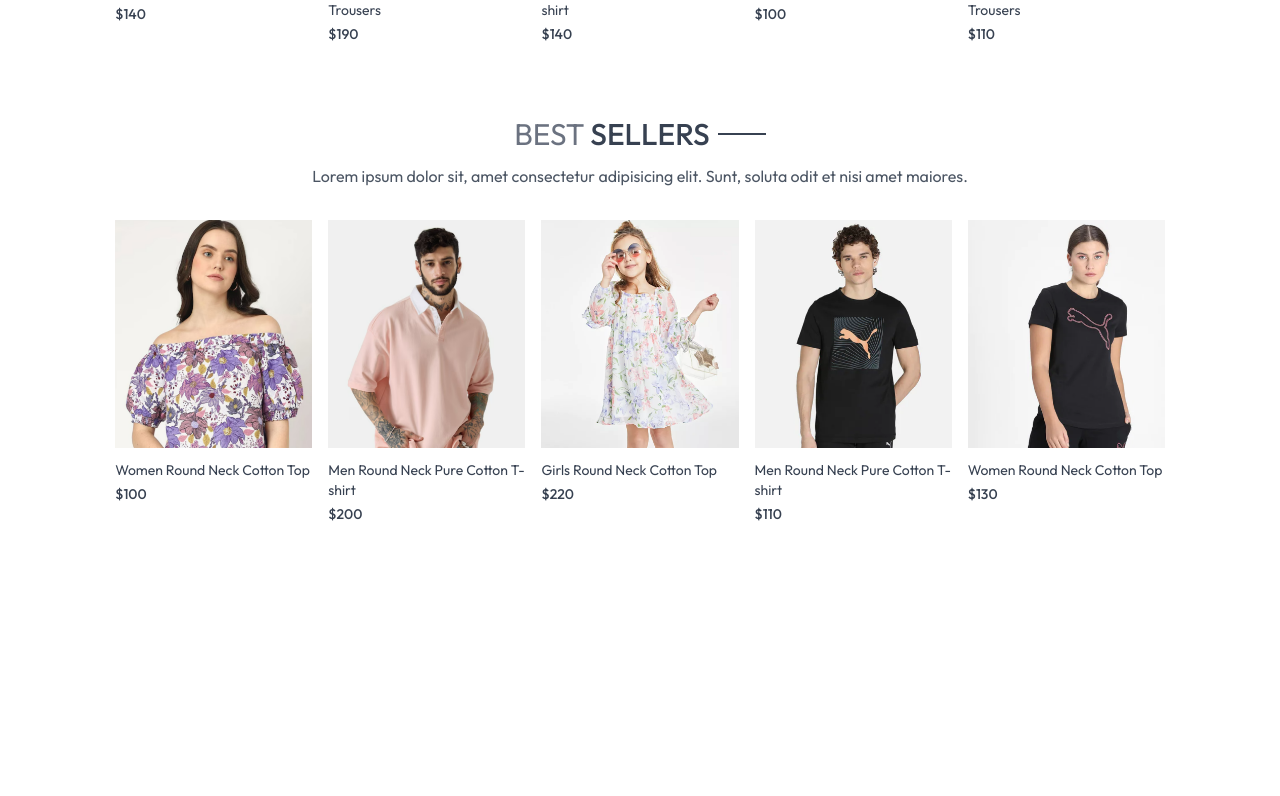
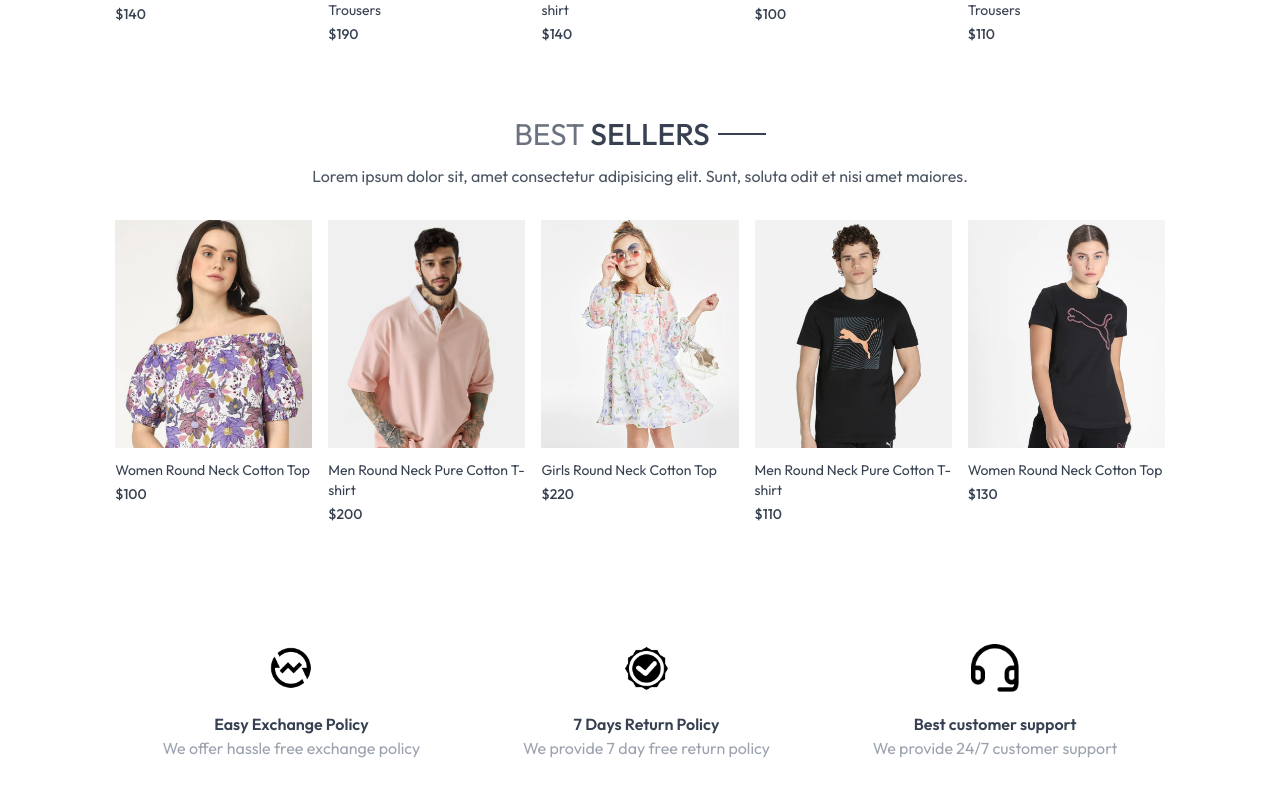
Before and after one commit to leowu0329/mernEcommerce, a React (Vite) app in the folder frontend/: page / in a window 1280 px wide. Shown: the part 1265-2061 px from the top of the page. Before the commit the page ends 1829 px from the top, so only its background shows below. Built offline with nearby package versions, Linux system fonts and the light colour scheme.

Commit message:
created ourpolicy component + add another feature

```diff
--- /dev/null
+++ b/frontend/src/components/OurPolicy.jsx
@@ -0,0 +1,35 @@
+import { assets } from '../assets/assets';
+
+const OurPolicy = () => {
+  return (
+    <div className="flex flex-col sm:flex-row justify-around gap-12 sm:gap-2 text-center py-20 text-xs sm:text-sm md:text-base text-gray-700">
+      <div>
+        <img
+          src={assets.exchange_icon}
+          alt="icon"
+          className="w-12 m-auto mb-5"
+        />
+        <p className="font-semibold">Easy Exchange Policy</p>
+        <p className="text-gray-400">We offer hassle free exchange policy</p>
+      </div>
+
+      <div>
+        <img
+          src={assets.quality_icon}
+          alt="icon"
+          className="w-12 m-auto mb-5"
+        />
+        <p className="font-semibold">7 Days Return Policy</p>
+        <p className="text-gray-400">We provide 7 day free return policy</p>
+      </div>
+
+      <div>
+        <img src={assets.support_img} alt="icon" className="w-12 m-auto mb-5" />
+        <p className="font-semibold">Best customer support</p>
+        <p className="text-gray-400">We provide 24/7 customer support</p>
+      </div>
+    </div>
+  );
+};
+
+export default OurPolicy;
--- a/frontend/src/pages/Home.jsx
+++ b/frontend/src/pages/Home.jsx
@@ -1,6 +1,7 @@
 import Hero from '../components/Hero';
 import LatestCollection from '../components/LatestCollection';
 import BestSeller from '../components/BestSeller';
+import OurPolicy from '../components/OurPolicy';
 
 const Home = () => {
   return (
@@ -8,6 +9,7 @@
       <Hero />
       <LatestCollection />
       <BestSeller />
+      <OurPolicy />
     </div>
   );
 };
```
